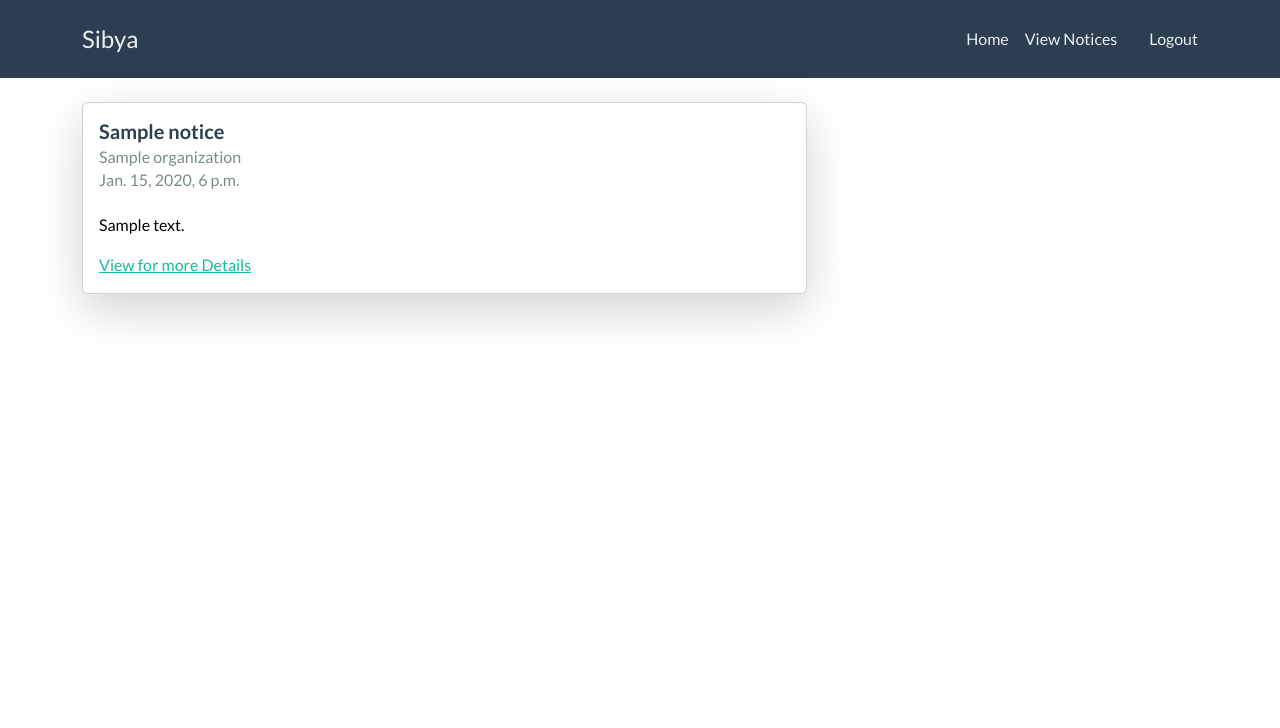
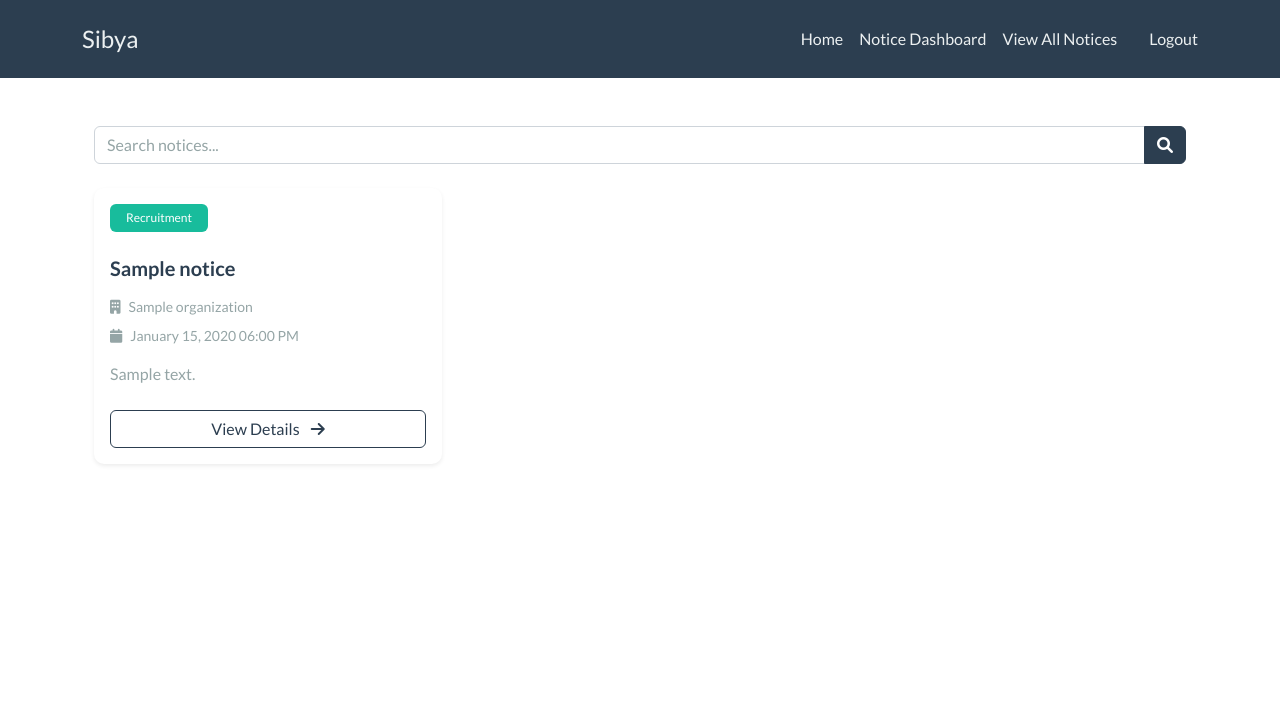
Before and after one commit to DiotheWind/Sibya, a Django app: page /notices/ in a window 1280 px wide. Shown: the top 728 px of the page. Run offline with Django 5.2, Linux system fonts and the light colour scheme; a user stored in the database is signed in; tables that the repository leaves empty hold one stand-in row (values such as "Sample post"); some libraries are stand-ins or nearby versions.

Commit message:
Separate notice dashboard into its own page. Make Index.html show all notices the student has took interest in.

```diff
--- a/sibya/templates/all_notice.html
+++ b/sibya/templates/all_notice.html
@@ -1,30 +1,89 @@
 {% extends 'base_layout/base.html' %}
 
-{% block nav_links %}
-<ul class="navbar-nav flex-row me-3 ms-auto">
-    <li class="nav-item me-3">
-        <a class="nav-link text-light text-decoration-none" href="{% url 'index' %}">Home</a>
-    </li>
-    <li class="nav-item me-3">
-        <a class="nav-link text-light text-decoration-none" href="{% url 'all_notices' %}">View Notices</a>
-    </li>
-</ul>
-{% endblock %}
+{% block content %}
+<div class="container py-4">
+    <!-- Search Bar -->
+    <div class="row mb-4">
+        <div class="col-12">
+            <div class="input-group">
+                <input type="text" class="form-control" placeholder="Search notices...">
+                <button class="btn btn-primary" type="button">
+                    <i class="fas fa-search"></i>
+                </button>
+            </div>
+        </div>
+    </div>
 
-{% block logout_link %}
-<a class="nav-link text-light" href="{% url 'logout' %}">Logout</a>
-{% endblock %}
+    <!-- Notice Grid -->
+    <div class="row row-cols-1 row-cols-md-2 row-cols-lg-3 g-4">
+        {% for notice in notices %}
+        <div class="col">
+            <div class="card h-100 shadow-sm hover-shadow transition">
+                <!-- Notice Type Badge -->
+                <div class="card-header bg-transparent border-0">
+                    <span class="badge {% if notice.type == 'Recruitment' %}bg-success{% else %}bg-info{% endif %}">
+                        {{ notice.type }}
+                    </span>
+                </div>
 
-{% block content %}
-{% for notice in notices %}
-<div class="card text-white mb-3 shadow-lg" style="width: 65%" id="card">
-    <div class="card-body">
-        <h5 class="card-title text-primary fw-bold">{{ notice.title }}</h5>
-        <h6 class="card-subtitle mb-2 text-dark">{{ notice.organization }}</h6>
-        <h6 class="card-subtitle mb-4 text-dark">{{ notice.schedule }}</h6>
-        <p class="card-text text-black">{{ notice.description|linebreaksbr|truncatechars:200 }}</p>
-        <a href="{% url 'view_notice' notice.id %}" class="card-link">View for more Details</a>
+                <div class="card-body">
+                    <h5 class="card-title text-primary fw-bold mb-3">{{ notice.title }}</h5>
+
+                    <div class="mb-3">
+                        <small class="text-muted d-block mb-2">
+                            <i class="fas fa-building me-2"></i>{{ notice.organization }}
+                        </small>
+                        <small class="text-muted d-block">
+                            <i class="fas fa-calendar me-2"></i>{{ notice.schedule|date:"F d, Y h:i A" }}
+                        </small>
+                    </div>
+
+                    <p class="card-text text-muted">
+                        {{ notice.description|linebreaksbr|truncatechars:150 }}
+                    </p>
+                </div>
+
+                <div class="card-footer bg-transparent border-0 pb-3">
+                    <a href="{% url 'view_notice' notice.id %}" class="btn btn-outline-primary w-100">
+                        View Details <i class="fas fa-arrow-right ms-2"></i>
+                    </a>
+                </div>
+            </div>
+        </div>
+        {% empty %}
+        <div class="col-12 text-center py-5">
+            <i class="fas fa-clipboard-list fa-3x text-muted mb-3"></i>
+            <h4 class="text-muted">No notices available</h4>
+        </div>
+        {% endfor %}
     </div>
 </div>
-{% endfor %}
+
+<style>
+    .hover-shadow:hover {
+        transform: translateY(-5px);
+        box-shadow: 0 .5rem 1rem rgba(0,0,0,.15)!important;
+    }
+    .transition {
+        transition: all .3s ease;
+    }
+    .card {
+        border-radius: 10px;
+        border: none;
+    }
+    .card-header {
+        padding-top: 1rem;
+        padding-left: 1rem;
+    }
+    .badge {
+        padding: 0.5rem 1rem;
+        font-weight: 500;
+    }
+    @media (max-width: 768px) {
+        .container {
+            padding-left: 1rem;
+            padding-right: 1rem;
+        }
+    }
+</style>
 {% endblock %}
--- a/sibya/templates/base_layout/base.html
+++ b/sibya/templates/base_layout/base.html
@@ -8,15 +8,30 @@
     <script src="https://cdn.jsdelivr.net/npm/bootstrap@5.3.3/dist/js/bootstrap.bundle.min.js" integrity="sha384-YvpcrYf0tY3lHB60NNkmXc5s9fDVZLESaAA55NDzOxhy9GkcIdslK1eN7N6jIeHz" crossorigin="anonymous" defer></script>
     <link href="https://cdn.jsdelivr.net/npm/bootswatch@5.3.3/dist/flatly/bootstrap.min.css" rel="stylesheet">
     <link rel="stylesheet" href="https://cdnjs.cloudflare.com/ajax/libs/font-awesome/6.0.0/css/all.min.css">
-    <title>Test</title>
+    <title>Sibya</title>
 </head>
 <body class="d-flex flex-column min-vh-100">
     <nav class="navbar bg-primary mb-4">
         <div class="container">
             <a class="navbar-brand text-light fs-4" href="{% url 'index' %}">Sibya</a>
             <div class="d-flex align-items-center">
-                {% block nav_links %}{% endblock %}
-                {% block logout_link %}{% endblock %}
+                {% if user.is_authenticated%}
+                <ul class="navbar-nav flex-row me-3 ms-auto">
+                    <li class="nav-item me-3">
+                        <a class="nav-link text-light text-decoration-none" href="{% url 'index' %}">Home</a>
+                    </li>
+                    {% if user.is_president %}
+                    <li class="nav-item me-3">
+                        <a class="nav-link text-light text-decoration-none" href="{% url 'notice_dashboard' %}">Notice Dashboard</a>
+                    </li>
+                    {% endif %}
+                    <li class="nav-item me-3">
+                        <a class="nav-link text-light text-decoration-none" href="{% url 'all_notices' %}">View All Notices</a>
+                    </li>
+                </ul>
+
+                <a class="nav-link text-light" href="{% url 'logout' %}">Logout</a>
+                {% endif %}
             </div>
         </div>
     </nav>
--- a/sibya/urls.py
+++ b/sibya/urls.py
@@ -10,6 +10,7 @@ urlpatterns = [
     path("notice/<int:notice_id>/join/", views.join_notice, name="join_notice"),
     path('notice/<int:notice_id>/leave/', views.leave_notice, name='leave_notice'),
     path("add_notice/", views.add_notice, name="add_notice"),
+    path("notice_dashboard/", views.notice_dashboard, name="notice_dashboard"),
     path("register/", views.register_view, name="register"),
     path("login/", views.login_view, name="login"),
     path("logout/", views.logout_view, name="logout")
--- a/sibya/views.py
+++ b/sibya/views.py
@@ -7,10 +7,16 @@ from django.shortcuts import get_list_or_404, get_object_or_404
 
 @login_required(login_url="login")
 def index(request):
-    if request.user.is_president:
-        notices = Notice.objects.filter(author=request.user).order_by('-schedule')
-        return render(request, "index.html", {"notices": notices})
     return render(request, "index.html")
+
+@login_required(login_url="login")
+def notice_dashboard(request):
+    if not request.user.is_president:
+        return redirect("index")
+
+    notices = Notice.objects.filter(author=request.user).order_by("-schedule")
+
+    return render(request, "notice_dashboard.html", {"notices": notices})
 
 @login_required(login_url="login")
 def all_notice(request):
```
Also changed, not shown: sibya/templates/add_notice.html (+0 -15 lines), sibya/templates/index.html (+65 -77 lines), sibya/templates/notice_dashboard.html (added, +78 -0 lines), sibya/templates/view_notice.html (+5 -16 lines).
